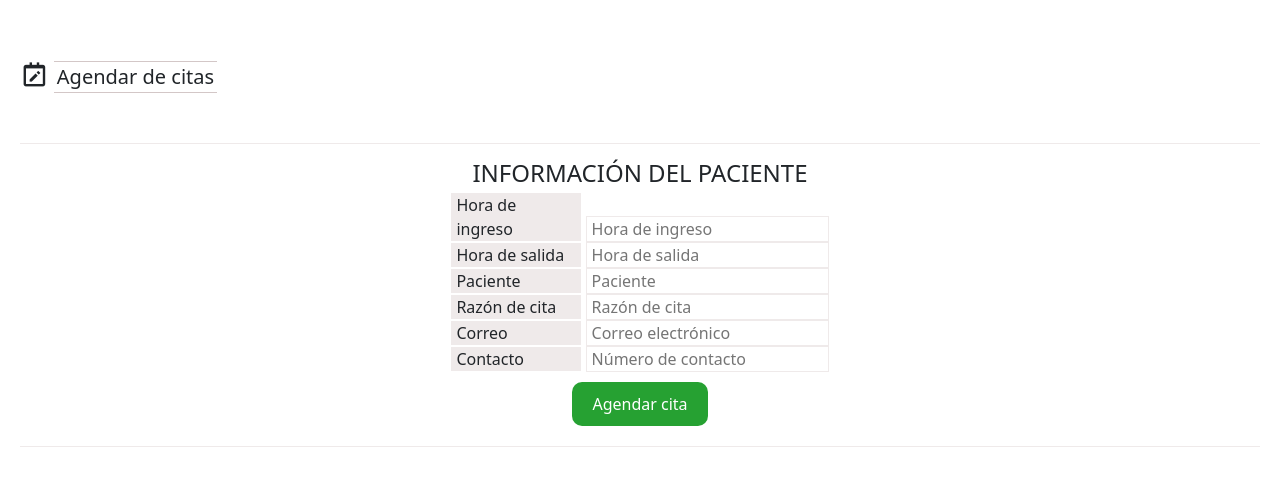
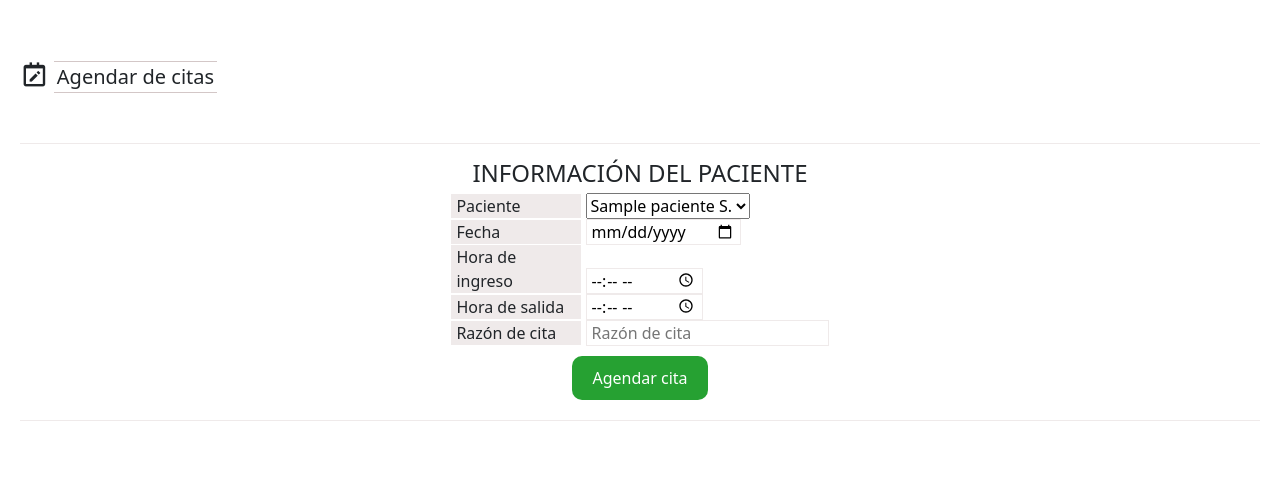
Before and after one commit to alejandropmz/flask-clinic-calendar, a Flask app: page /agendar_cita in a window 1280 px wide. Shown: the part 193-679 px from the top of the page. Run offline with Flask 3, Linux system fonts and the light colour scheme; tables that the repository leaves empty or names only in its code hold one stand-in row (values such as "Sample post"); some libraries are stand-ins or nearby versions.

Commit message:
avance en agenda de citas

```diff
--- a/app/app.py
+++ b/app/app.py
@@ -31,7 +31,9 @@ def pacientes():
     cur.close()
     return render_template("pacientes.html", patients=data)
 
+
 ## DETALLE PACIENTE
+
 
 @app.route("/paciente/<string:id>")
 def paciente(id):
@@ -64,7 +66,15 @@ def cargar_paciente():
         cur = mysql.connection.cursor()
         cur.execute(
             "INSERT INTO pacientes (identificacion, nombres, apellidos, nacimiento, contacto, correo, direccion) VALUES (%s, %s, %s, %s, %s, %s, %s)",
-            (identificacion, nombres, apellidos, nacimiento, contacto, correo, direccion),
+            (
+                identificacion,
+                nombres,
+                apellidos,
+                nacimiento,
+                contacto,
+                correo,
+                direccion,
+            ),
         )
         mysql.connection.commit()
         cur.close()
@@ -131,11 +141,11 @@ def citas():
     cur = mysql.connection.cursor()
     cur.execute("SELECT * FROM citas")
     data = cur.fetchall()
-    cur.execute("SELECT * FROM pacientes")
+    cur.execute("SELECT * FROM pacientes WHERE id = %s", (data[0][4],))
     patients = cur.fetchall()
     cur.close()
     print(data)
-    # print(patients)
+    print(data[0][2])
     return render_template("citas.html", appointments=data, patients=patients)
 
 
@@ -150,24 +160,27 @@ def editar_cita(id):
 
 @app.route("/agendar_cita")
 def agregar_cita():
-    return render_template("agendar_cita.html")
+    cur = mysql.connection.cursor()
+    cur.execute("SELECT * FROM pacientes")
+    data = cur.fetchall()
+    cur.close()
+    return render_template("agendar_cita.html", patients=data)
 
 
 @app.route("/guardar_cita", methods=["POST"])
 def guardar_cita():
     if request.method == "POST":
+        fecha = request.form["fecha"]
         ingreso = request.form["ingreso"]
         salida = request.form["salida"]
         paciente = request.form["paciente"]
         razon = request.form["razon"]
-        email = request.form["email"]
-        contacto = request.form["contacto"]
         cur = mysql.connection.cursor()
         cur.execute(
             """
-            INSERT INTO citas (ingreso, salida, paciente, razon, correo, contacto) VALUES (%s, %s, %s, %s, %s, %s)
+            INSERT INTO citas (fecha, ingreso, salida, paciente, razon) VALUES (%s, %s, %s, %s, %s)
         """,
-            (ingreso, salida, paciente, razon, email, contacto),
+            (fecha, ingreso, salida, paciente, razon),
         )
         mysql.connection.commit()
         cur.close()
--- a/app/templates/agendar_cita.html
+++ b/app/templates/agendar_cita.html
@@ -18,27 +18,25 @@
   <form id="agregar-paciente-form" action="/guardar_cita" method="POST">
     <h4 id="agregar-paciente-titulo">INFORMACIÓN DEL PACIENTE</h4>
     <div>
+      <label for="paciente">Paciente</label>
+
+      <select name="paciente" id="">
+        {% if patients %} {% for patient in patients %}
+        <option value="{{patient[0]}}">{{patient[2]}} {{patient[3][0].upper()}}.</option>
+        {% endfor %} {% endif %}</select
+      ><br />
+      <label for="fecha">Fecha</label>
+      <input type="date" name="fecha" /><br />
       <label for="ingreso">Hora de ingreso</label>
-      <input type="text" name="ingreso" placeholder="Hora de ingreso" /><br />
+      <input type="time" name="ingreso" placeholder="Hora de ingreso" /><br />
       <label for="salida">Hora de salida</label>
-      <input type="text" name="salida" placeholder="Hora de salida" /><br />
-      <label for="paciente">Paciente</label>
-      <input type="text" name="paciente" placeholder="Paciente" /><br />
+      <input type="time" name="salida" placeholder="Hora de salida" /><br />
       <label for="razon">Razón de cita</label>
       <input type="text" name="razon" placeholder="Razón de cita" /><br />
-      <label for="email">Correo</label>
-      <input type="email" name="email" placeholder="Correo electrónico" /><br />
-      <label for="contacto">Contacto</label>
-      <input
-        type="text"
-        name="contacto"
-        placeholder="Número de contacto"
-      /><br />
     </div>
     <div>
       <button type="submit">Agendar cita</button>
     </div>
   </form>
-
   {% endblock %}
 </div>
--- a/app/templates/pacientes.html
+++ b/app/templates/pacientes.html
@@ -45,7 +45,7 @@
             alt=""
           />
         </td>
-        <td>{{patient[2].upper()}} {{patient[3].upper()}}</td>
+        <td>{{patient[2].title()}} {{patient[3].title()}}</td>
         {% if patient[4] %}
         <td>
           {{patient[4].split("-")[2]}}/{{patient[4].split("-")[1]}}/{{patient[4].split("-")[0]}}
```
Also changed, not shown: app/templates/citas.html (+9 -5 lines).
